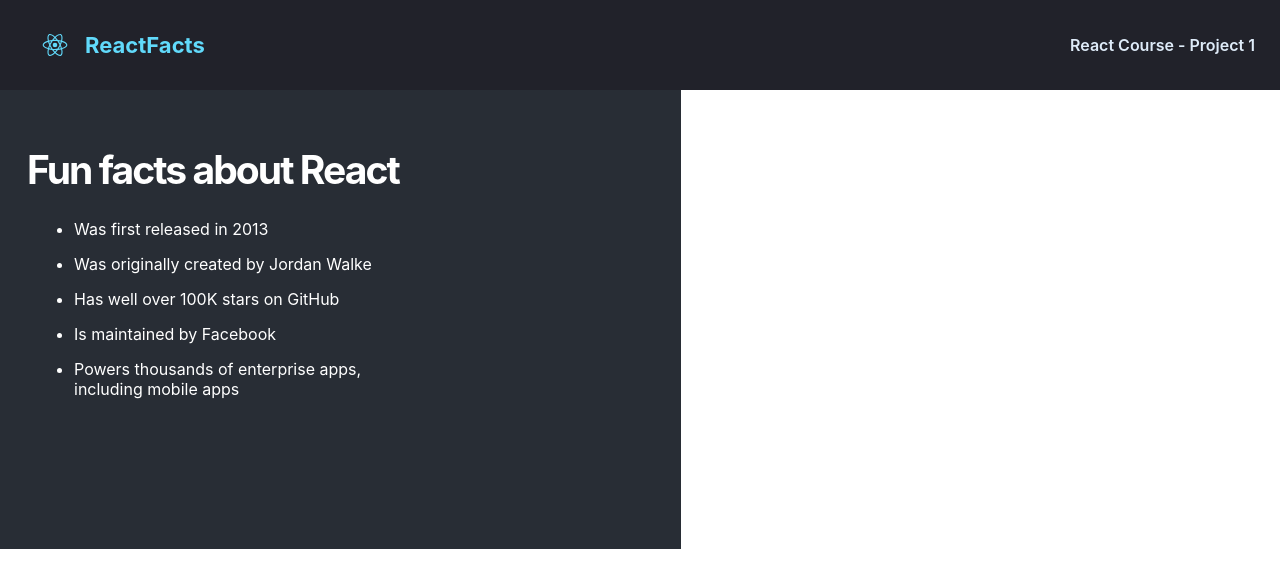
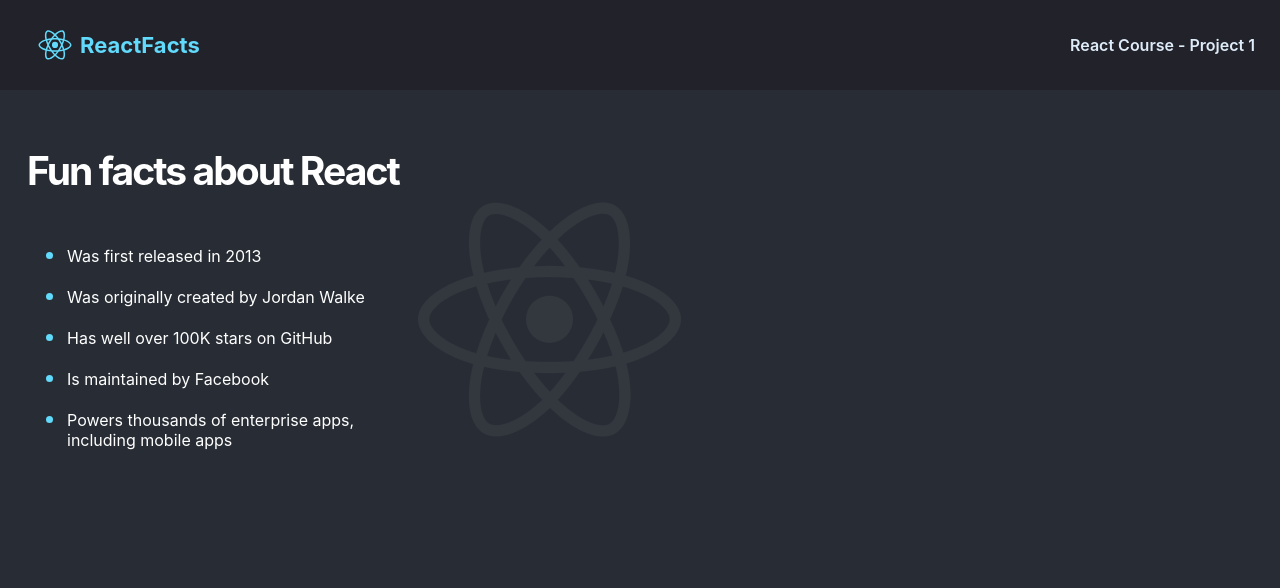
Before and after one commit to Aatish-Dhami/FirstReactProject, a React (Create React App) app: page / in a window 1280 px wide. Shown: the top 588 px of the page. Built offline with nearby package versions, Linux system fonts and the light colour scheme.

Commit message:
Completed

```diff
--- a/src/App.css
+++ b/src/App.css
@@ -4,6 +4,7 @@
 
 body {
     font-family: Inter, sans-serif;
+    background: #282D35;
 }
 
 .nav {
@@ -19,11 +20,12 @@
 }
 
 .nav-icon {
-    height: 30px;
+    height: 40px;
     /* margin-right: 7px; */
 }
 
 .nav--logo_text {
+    margin-left: -5px;
     margin-right: auto;
     color: #61DAFB;
     font-weight: 700;
@@ -36,15 +38,18 @@
 }
 
 .main {
-    background: #282D35;
     width: 681px;
     height: 459px;
+    padding: 57px 27px;
+    background-image: url('./images/reactjs-icon\ 2.png');
+    background-repeat: no-repeat;
+    background-position: right;
 }
 
 .main-title {
     margin-top: auto;
-    padding-top: 56px;
-    padding-left: 27px;
+    /* padding-top: 56px; */
+    /* padding-left: 27px; */
 
 
     font-weight: 700;
@@ -58,7 +63,8 @@
 
 .main-list {
     display: flex;
-    padding-left: 74px;
+    margin-top: 46px;
+    /* padding-left: 74px; */
     width: 390px;
     height: 190px;
     flex-direction: column;
@@ -67,3 +73,8 @@
     color: #FFFFFF;
 
 }
+
+.main-list > li::marker {
+    font-size: 1.4rem;
+    color: #61DAFB;
+}
--- a/src/components/NavBar.js
+++ b/src/components/NavBar.js
@@ -1,4 +1,4 @@
-import logo from '/Users/aatishdhami/Documents/Personal Project/FirstReactProject/src/logo.svg';
+import logo from '/Users/aatishdhami/Documents/Personal Project/FirstReactProject/src/images/logo.svg';
 
 export default function Nav() {
     return(
```
Also changed, not shown: src/images/logo.svg (renamed from src/logo.svg), src/images/reactjs-icon 2.png (added).
